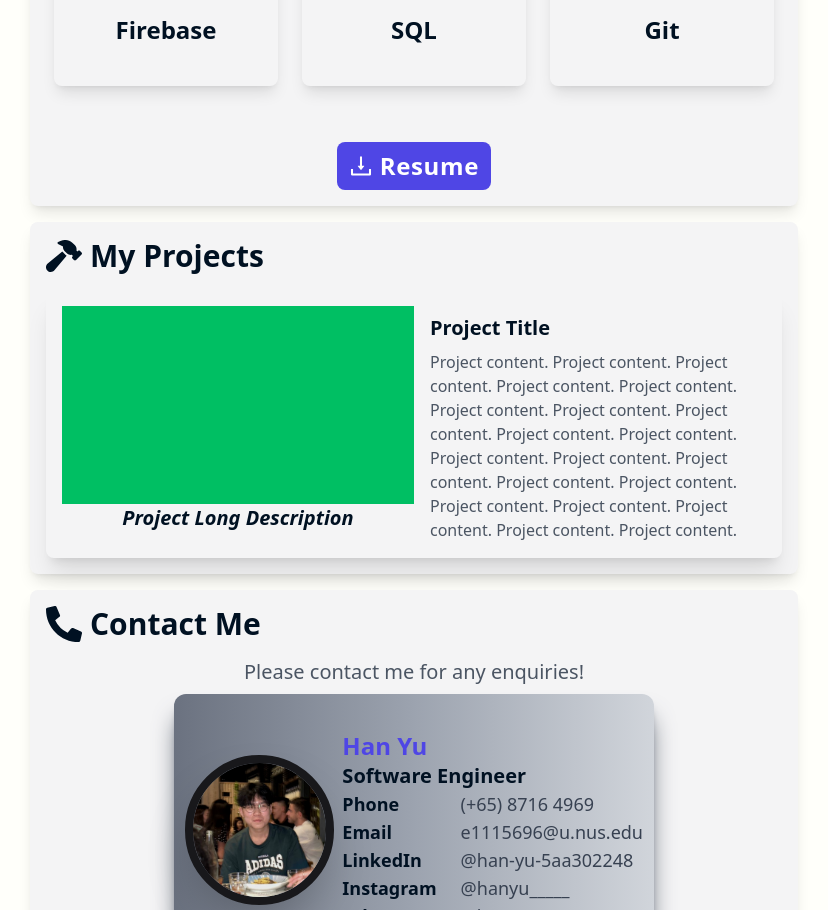
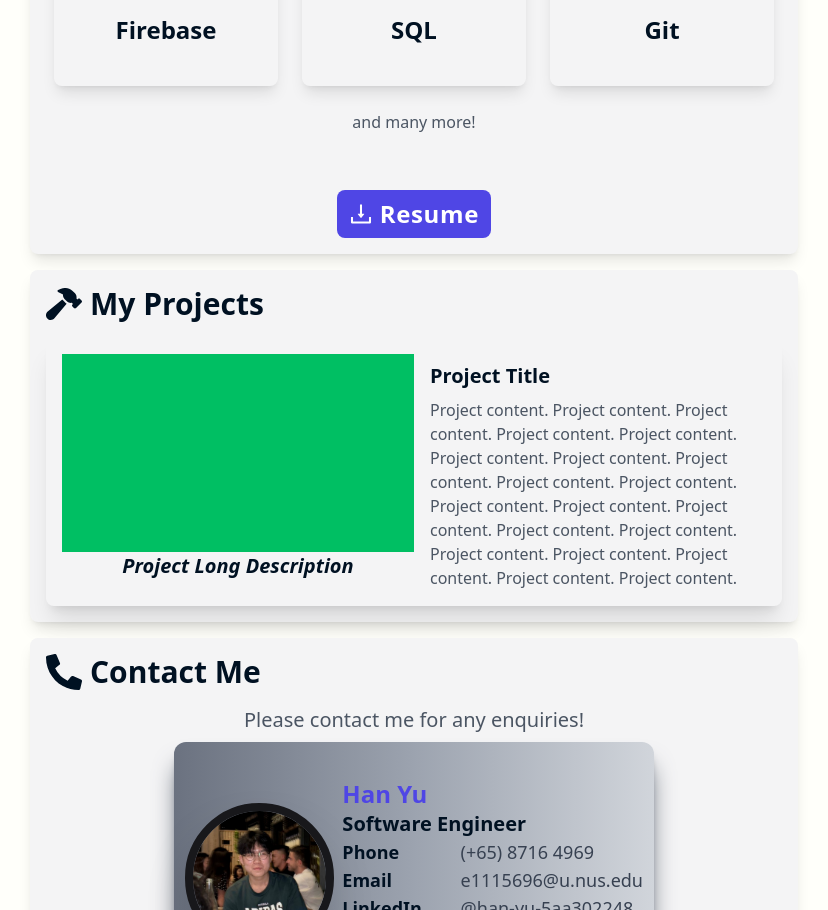
Before and after one commit to xhamyo/hamyo, a Next.js app: page / in a window 1280 px wide. Shown: the part 3632-4542 px from the top of the page, without its empty margins (226-1054 px from the left). Built offline with nearby package versions, Linux system fonts and the light colour scheme.

Commit message:
Update Contact & Resume Technology

```diff
--- a/src/components/sections/Contact.tsx
+++ b/src/components/sections/Contact.tsx
@@ -17,7 +17,7 @@ export default function Contact() {
           <h1 className="md:text-xl text-gray-600 dark:text-gray-300">
               Please contact me for any enquiries!
           </h1>
-          <div className="flex flex-row justify-center items-center px-3 py-3 md:px-4 md:py-4 space-x-2 rounded-xl shadow-xl w-[67.5vw] h-[38.5vw] md:w-[30rem] md:h-[17rem] hover:scale-[1.05] shadow-xl shadow-gray-600 dark:shadow-gray-300 dark:shadow-md transition-all duration-200 ease-in-out bg-gradient-to-r from-gray-500 via-gray-400 to-gray-300 dark:from-gray-800 dark:via-gray-600 dark:to-gray-500">
+          <div className="flex flex-row justify-center items-center px-3 py-3 md:px-4 md:py-4 space-x-2 rounded-xl shadow-xl w-[80vw] h-[45.7vw] md:w-[30rem] md:h-[17rem] hover:scale-[1.05] shadow-xl shadow-gray-600 dark:shadow-gray-300 dark:shadow-md transition-all duration-200 ease-in-out bg-gradient-to-r from-gray-500 via-gray-400 to-gray-300 dark:from-gray-800 dark:via-gray-600 dark:to-gray-500">
             <Image alt="logo" src="/images/hanyu.png" width={90} height={90} className="w-1/3 border-8 border-zinc-900 rounded-full shadow-2xl hover:scale-[1.05] transition-all duration-200 ease-in-out"/>
             <div className="flex flex-col">
               <h1 className="text-indigo-600 dark:text-indigo-300 font-bold text-2xl">Han Yu</h1>
--- a/src/components/sections/Resume.tsx
+++ b/src/components/sections/Resume.tsx
@@ -163,6 +163,9 @@ export default function Resume() {
           icon3={<FaGitAlt />}
           technology3="Git"
         />
+        <h2 className="text-center font-light text-gray-600 dark:text-gray-300">
+          and many more!
+        </h2>
 
         {/* Resume Download Link */}
         <div className="py-1"></div>
```
